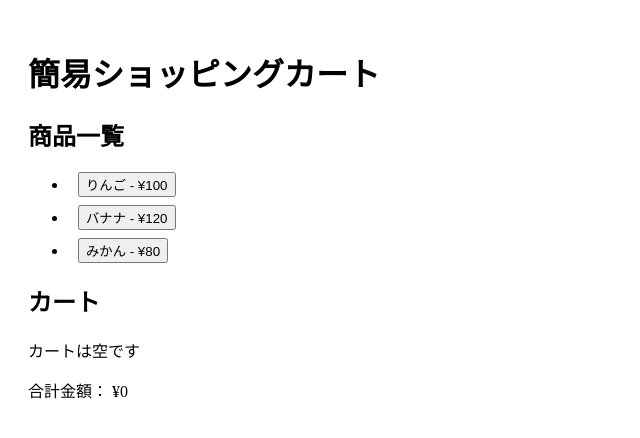
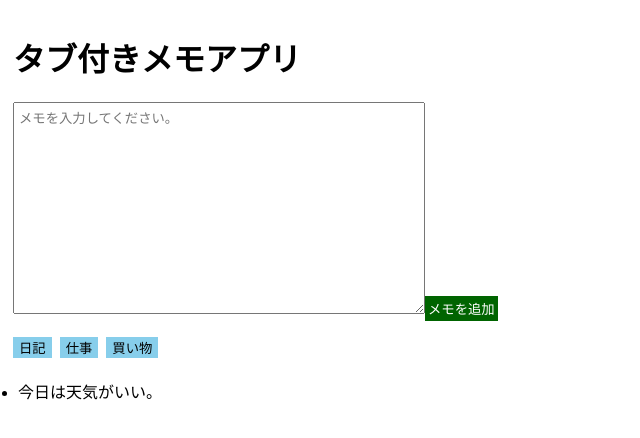
Before and after one commit to TYMtwilight/React_Shakyo, a React (Create React App) app: page / in a window 1280 px wide. Shown: the top 438 px of the page, without its empty margins (0-640 px from the left). Built offline with nearby package versions, Linux system fonts and the light colour scheme.

Commit message:
💪shakyo-20

```diff
--- a/src/index.tsx
+++ b/src/index.tsx
@@ -1,6 +1,6 @@
 import React from "react";
 import { createRoot } from "react-dom/client";
-import App from "./shakyo-19/App";
+import App from "./shakyo-20/App";
 
 const container = document.getElementById("root")!; // '!'は null でないことを保証
 const root = createRoot(container);
--- a/src/shakyo-19/App.tsx
+++ b/src/shakyo-19/App.tsx
@@ -1,5 +1,6 @@
 import React, {useState, useEffect, useCallback} from 'react';
 import ProductList from './components/ProductList';
+
 import Cart from './components/Cart';
 import { Product } from './types/Product';
 
--- /dev/null
+++ b/src/shakyo-20/App.tsx
@@ -0,0 +1,51 @@
+import React, { useState, useEffect, useCallback } from 'react';
+import MemoEditor from './components/MemoEditor';
+import MemoList from './components/MemoList';
+import Tabs from './components/Tabs';
+import { Memo } from './types/Memo';
+
+const App: React.FC = () => {
+    const CATEGORIES = ["日記", "仕事", "買い物"];
+
+    const [memos, setMemos] = useState<Memo[]>([]);
+    const [activeTab, setActiveTab] = useState<string>("日記");
+    const [text, setText] = useState<string>("");
+
+    useEffect(() => {
+        const initialMemos: Memo[] = [
+            { id: 1, category: '日記', content: '今日は天気がいい。'},
+            { id: 2, category: '仕事', content: 'メール対応をした。'},
+        ];
+        setMemos(initialMemos);
+    }, []);
+
+    const handleAddMemo = useCallback(() => {
+        if(text.trim() === "") {
+            return;
+        }
+        const newMemo = {
+            id: Date.now(),
+            category: activeTab,
+            content: text,
+        };
+        setMemos((prev) => [...prev, newMemo]);
+        setText("");
+    }, [text, setActiveTab]);
+
+    const handleTabChange = useCallback((tab: string) => {
+        setActiveTab(tab);
+    }, []);
+
+    const filteredMemos = memos.filter((memo) => memo.category === activeTab);
+
+    return (
+        <div style={{padding: 5}}>
+            <h1>タブ付きメモアプリ</h1>
+            <MemoEditor text={text} onChange={setText} onAdd={handleAddMemo} />
+            <Tabs categories={CATEGORIES} active={activeTab} onChange={handleTabChange} />
+            <MemoList memos={filteredMemos}/>
+        </div>
+    )
+}
+
+export default App;
--- /dev/null
+++ b/src/shakyo-20/components/MemoEditor.tsx
@@ -0,0 +1,28 @@
+import React from 'react';
+
+type Props = {
+    text: string;
+    onChange: (input: string) => void;
+    onAdd: () => void;
+};
+
+const MemoEditor: React.FC<Props> = ({text, onChange, onAdd}) => {
+    return (
+        <div style={{marginBottom: 16}}>
+            <textarea
+                style={{width: 400, height: 200, padding: 5}}
+                value={text}
+                onChange={(e) => onChange(e.target.value)}
+                placeholder="メモを入力してください。"
+            />
+            <button
+                style={{backgroundColor: "darkgreen", color: "white", padding: 3, border: 1, cursor: "pointer"}}
+                onClick={onAdd}
+            >
+                メモを追加
+            </button>
+        </div>
+    );
+};
+
+export default MemoEditor;
--- /dev/null
+++ b/src/shakyo-20/components/MemoList.tsx
@@ -0,0 +1,25 @@
+import React from 'react';
+import { Memo } from '../types/Memo';
+
+type Props = {
+    memos: Memo[];
+};
+
+const MemoList: React.FC<Props> = ({ memos }) => {
+    return <div>
+        {
+            memos.length === 0 ?
+                <p>登録されているメモがありません</p>
+                :
+                <ul style={{padding: 5}}>
+                    { memos.map((memo) => (
+                        <li key={memo.id} style={{ border: 1}}>
+                            {memo.content}
+                        </li>
+                    ))}
+                </ul>
+        }
+    </div>
+};
+
+export default MemoList;
--- /dev/null
+++ b/src/shakyo-20/components/Tabs.tsx
@@ -0,0 +1,23 @@
+import React, { memo } from 'react';
+
+type Props = {
+    categories: string[];
+    active: string;
+    onChange: (tab: string) => void;
+};
+
+const Tabs: React.FC<Props> = memo(({ categories, active, onChange }) => {
+    return (
+        <div style={{ display: 'flex', gap: '8px', marginBottom: '16px'}}>
+            {categories.map((category) => {
+                return (
+                    <button key={category} style={{background: 'skyblue', border: 'none' }} onClick={() => onChange(category)}>
+                        {category}
+                    </button>
+                )
+            })}
+        </div>
+    )
+});
+
+export default Tabs;
--- /dev/null
+++ b/src/shakyo-20/types/Memo.ts
@@ -0,0 +1,5 @@
+export type Memo = {
+  id: number;
+  category: string;
+  content: string;
+};
```
